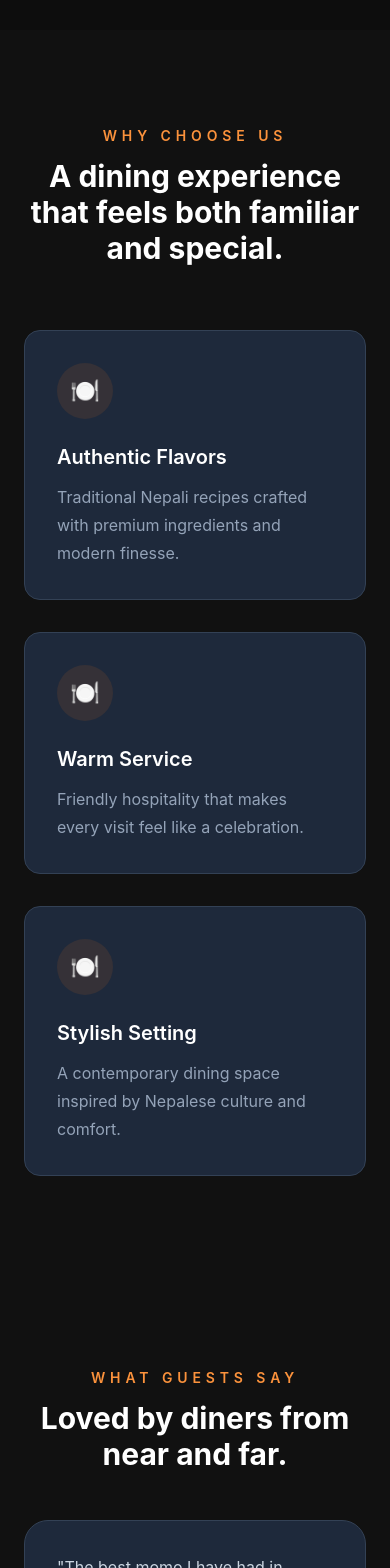
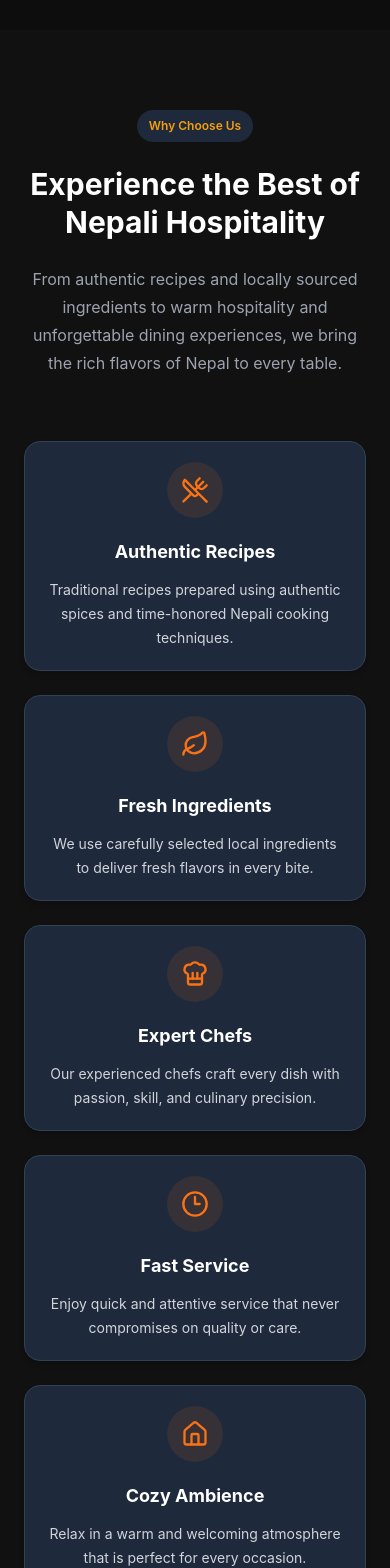
Before and after one commit to ApexWeb-tech/NepRestro, a Next.js app: page / in a window 390 px wide. Shown: the part 4280-5848 px from the top of the page. Built offline with nearby package versions, Linux system fonts and the light colour scheme.

Commit message:
About us completed and gallery section added

```diff
--- /dev/null
+++ b/components/public/Gallery.tsx
@@ -0,0 +1,117 @@
+import Image from 'next/image';
+
+const galleryImages = [
+  {
+    id: 1,
+    src: 'https://images.unsplash.com/photo-1534422298391-e4f8c172dddb?q=80&w=1200&auto=format&fit=crop',
+    alt: 'Steamed Chicken Momo',
+    title: 'Steamed Chicken Momo',
+    subtitle: 'Authentic Nepali Favorite',
+  },
+  {
+    id: 2,
+    src: 'https://images.unsplash.com/photo-1512058564366-18510be2db19?q=80&w=1200&auto=format&fit=crop',
+    alt: 'Traditional Thakali Set',
+    title: 'Traditional Thakali Set',
+    subtitle: 'Rich Local Flavors',
+  },
+  {
+    id: 3,
+    src: 'https://images.pexels.com/photos/37058646/pexels-photo-37058646.jpeg',
+    alt: 'Freshly Grilled Sekuwa',
+    title: 'Freshly Grilled Sekuwa',
+    subtitle: 'Perfectly Charred',
+  },
+  {
+    id: 4,
+    src: 'https://images.unsplash.com/photo-1414235077428-338989a2e8c0?q=80&w=1200&auto=format&fit=crop',
+    alt: 'Modern Restaurant Interior',
+    title: 'Elegant Dining Area',
+    subtitle: 'Comfort Meets Tradition',
+  },
+  {
+    id: 5,
+    src: 'https://images.unsplash.com/photo-1504674900247-0877df9cc836?q=80&w=1200&auto=format&fit=crop',
+    alt: 'Homemade Nepali Dessert',
+    title: 'Homemade Desserts',
+    subtitle: 'Sweet Ending',
+  },
+  {
+    id: 6,
+    src: 'https://images.unsplash.com/photo-1565299624946-b28f40a0ae38?q=80&w=1200&auto=format&fit=crop',
+    alt: 'Chef Preparing Authentic Nepali Cuisine',
+    title: 'Expert Chefs',
+    subtitle: 'Crafting Every Dish',
+  },
+];
+
+export default function Gallery() {
+  return (
+    <section className='bg-[#0d0d0d] py-20 lg:py-24'>
+      <div className='mx-auto max-w-7xl px-6'>
+
+        {/* ── Section Header ── */}
+        <div className='mb-16 text-center'>
+
+          {/* Badge */}
+          <span
+            className='inline-block rounded-full px-3 py-2 text-xs font-semibold sm:px-4 sm:text-sm'
+            style={{
+              backgroundColor: 'var(--color-surface)',
+              color: 'var(--color-secondary)',
+            }}
+          >
+            Our Gallery
+          </span>
+
+          {/* Heading */}
+          <h2 className='heading-font mt-6 text-3xl font-bold leading-tight text-white sm:text-4xl lg:text-5xl'>
+            A Feast for Your Eyes
+          </h2>
+
+          {/* Subtitle */}
+          <p className='body-font mx-auto mt-6 max-w-3xl px-2 text-base leading-7 text-gray-400 sm:px-0 sm:text-lg sm:leading-8'>
+            Explore our delicious dishes, elegant interiors, and the warm atmosphere
+            that makes every visit to NepRestro a memorable dining experience.
+          </p>
+
+        </div>
+
+        {/* ── Gallery Grid ── */}
+        <div className='grid grid-cols-1 gap-6 sm:grid-cols-2 lg:grid-cols-3'>
+          {galleryImages.map((image) => (
+            <div
+              key={image.id}
+              className='group relative aspect-square cursor-pointer overflow-hidden rounded-2xl'
+            >
+              {/* Image */}
+              <Image
+                src={image.src}
+                alt={image.alt}
+                fill
+                className='object-cover transition-transform duration-500 group-hover:scale-110'
+                quality={90}
+                sizes='(max-width: 768px) 100vw, (max-width: 1024px) 50vw, 33vw'
+              />
+
+              {/* Dark gradient overlay */}
+              <div className='absolute inset-0 bg-gradient-to-t from-black/80 via-black/30 to-transparent opacity-0 transition-opacity duration-300 group-hover:opacity-100' />
+
+              {/* Title & subtitle */}
+              <div className='absolute bottom-0 left-0 right-0 translate-y-6 p-6 opacity-0 transition-all duration-300 group-hover:translate-y-0 group-hover:opacity-100'>
+                <h3 className='heading-font text-xl font-bold text-white'>
+                  {image.title}
+                </h3>
+                <p className='body-font mt-2 text-sm text-gray-200'>
+                  {image.subtitle}
+                </p>
+              </div>
+
+            </div>
+          ))}
+        </div>
+
+      </div>
+    </section>
+  );
+}
--- a/components/public/WhyChooseUs.tsx
+++ b/components/public/WhyChooseUs.tsx
@@ -1,47 +1,111 @@
+import {
+  ChefHat,
+  Leaf,
+  Clock3,
+  House,
+  CalendarCheck,
+  UtensilsCrossed,
+} from 'lucide-react';
+
 const features = [
   {
-    title: 'Authentic Flavors',
-    description: 'Traditional Nepali recipes crafted with premium ingredients and modern finesse.',
+    icon: UtensilsCrossed,
+    title: 'Authentic Recipes',
+    description: 'Traditional recipes prepared using authentic spices and time-honored Nepali cooking techniques.',
   },
   {
-    title: 'Warm Service',
-    description: 'Friendly hospitality that makes every visit feel like a celebration.',
+    icon: Leaf,
+    title: 'Fresh Ingredients',
+    description: 'We use carefully selected local ingredients to deliver fresh flavors in every bite.',
   },
   {
-    title: 'Stylish Setting',
-    description: 'A contemporary dining space inspired by Nepalese culture and comfort.',
+    icon: ChefHat,
+    title: 'Expert Chefs',
+    description: 'Our experienced chefs craft every dish with passion, skill, and culinary precision.',
+  },
+  {
+    icon: Clock3,
+    title: 'Fast Service',
+    description: 'Enjoy quick and attentive service that never compromises on quality or care.',
+  },
+  {
+    icon: House,
+    title: 'Cozy Ambience',
+    description: 'Relax in a warm and welcoming atmosphere that is perfect for every occasion.',
+  },
+  {
+    icon: CalendarCheck,
+    title: 'Easy Reservations',
+    description: 'Book your favorite table online anytime with our simple reservation system.',
   },
 ];
 
 export default function WhyChooseUs() {
   return (
-    <section className='bg-[#111111] py-24'>
-      <div className='mx-auto max-w-7xl px-6'>
+    <section className='bg-[#111111] py-20 lg:py-24'>
+      <div className='mx-auto max-w-6xl px-6'>
 
+        {/* ── Section Header ── */}
         <div className='mb-16 text-center'>
-          <p className='body-font mb-3 text-sm font-semibold uppercase tracking-[0.35em] text-orange-400'>Why Choose Us</p>
-          <h2 className='heading-font text-3xl font-bold text-white sm:text-4xl lg:text-5xl'>
-            A dining experience that feels both familiar and special.
+
+          {/* Badge — Step 8.3: responsive sizing */}
+          <span
+            className='inline-block rounded-full px-3 py-2 text-xs font-semibold sm:px-4 sm:text-sm'
+            style={{
+              backgroundColor: 'var(--color-surface)',
+              color: 'var(--color-secondary)',
+            }}
+          >
+            Why Choose Us
+          </span>
+
+          {/* Heading — Step 8.2: added leading-tight */}
+          <h2 className='heading-font mt-6 text-3xl font-bold leading-tight text-white sm:text-4xl lg:text-5xl'>
+            Experience the Best of Nepali Hospitality
           </h2>
+
+          {/* Subtitle — Step 8.4: responsive padding and line height */}
+          <p className='body-font mx-auto mt-6 max-w-3xl px-2 text-base leading-7 text-gray-400 sm:px-0 sm:text-lg sm:leading-8'>
+            From authentic recipes and locally sourced ingredients to warm hospitality
+            and unforgettable dining experiences, we bring the rich flavors of Nepal
+            to every table.
+          </p>
+
         </div>
 
-        <div className='grid gap-8 md:grid-cols-3'>
-          {features.map((feature) => (
+        {/* ── Feature Grid — Step 8.5: gap-6 lg:gap-8 ── */}
+        <div className='grid gap-6 sm:grid-cols-2 lg:grid-cols-3 lg:gap-8'>
+          {features.map((feature) => {
+            const Icon = feature.icon;
+            return (
               <div
                 key={feature.title}
                 style={{
                   backgroundColor: 'var(--color-surface)',
                   borderColor: 'var(--color-border)',
                 }}
-              className='group rounded-2xl border p-8 transition hover:-translate-y-1 hover:border-orange-500/40'
+                className='group flex h-full flex-col rounded-2xl border p-5 shadow-md transition-all duration-300 hover:-translate-y-2 hover:border-orange-500 hover:bg-slate-800/80 hover:shadow-2xl sm:p-6 lg:p-8'
               >
-              <div className='mb-6 inline-flex h-14 w-14 items-center justify-center rounded-full bg-orange-500/10 text-2xl text-orange-400 transition group-hover:bg-orange-500/20'>
-                🍽️
+                {/* Icon circle — Step 8.7: responsive size */}
+                <div className='mx-auto mb-5 flex h-14 w-14 items-center justify-center rounded-full bg-orange-500/10 transition-all duration-300 group-hover:scale-110 group-hover:bg-orange-500 sm:h-16 sm:w-16'>
+                  <Icon
+                    className='h-7 w-7 text-orange-500 transition-all duration-300 group-hover:rotate-6 group-hover:text-white sm:h-8 sm:w-8'
+                  />
                 </div>
-              <h3 className='heading-font text-xl font-semibold text-white sm:text-2xl'>{feature.title}</h3>
-              <p className='body-font mt-3 text-base leading-7 text-slate-400 md:text-lg'>{feature.description}</p>
+
+                {/* Title — Step 8.8: responsive sizing */}
+                <h3 className='heading-font text-center text-lg font-bold text-white transition-colors duration-300 group-hover:text-[var(--color-primary)] sm:text-xl lg:text-2xl'>
+                  {feature.title}
+                </h3>
+
+                {/* Description — Step 8.9: responsive line height */}
+                <p className='body-font mt-3 text-center text-sm leading-6 text-gray-300 sm:text-base sm:leading-7'>
+                  {feature.description}
+                </p>
+
               </div>
-          ))}
+            );
+          })}
         </div>
 
       </div>
```
Lines whose indentation alone changed are shown as unchanged.
